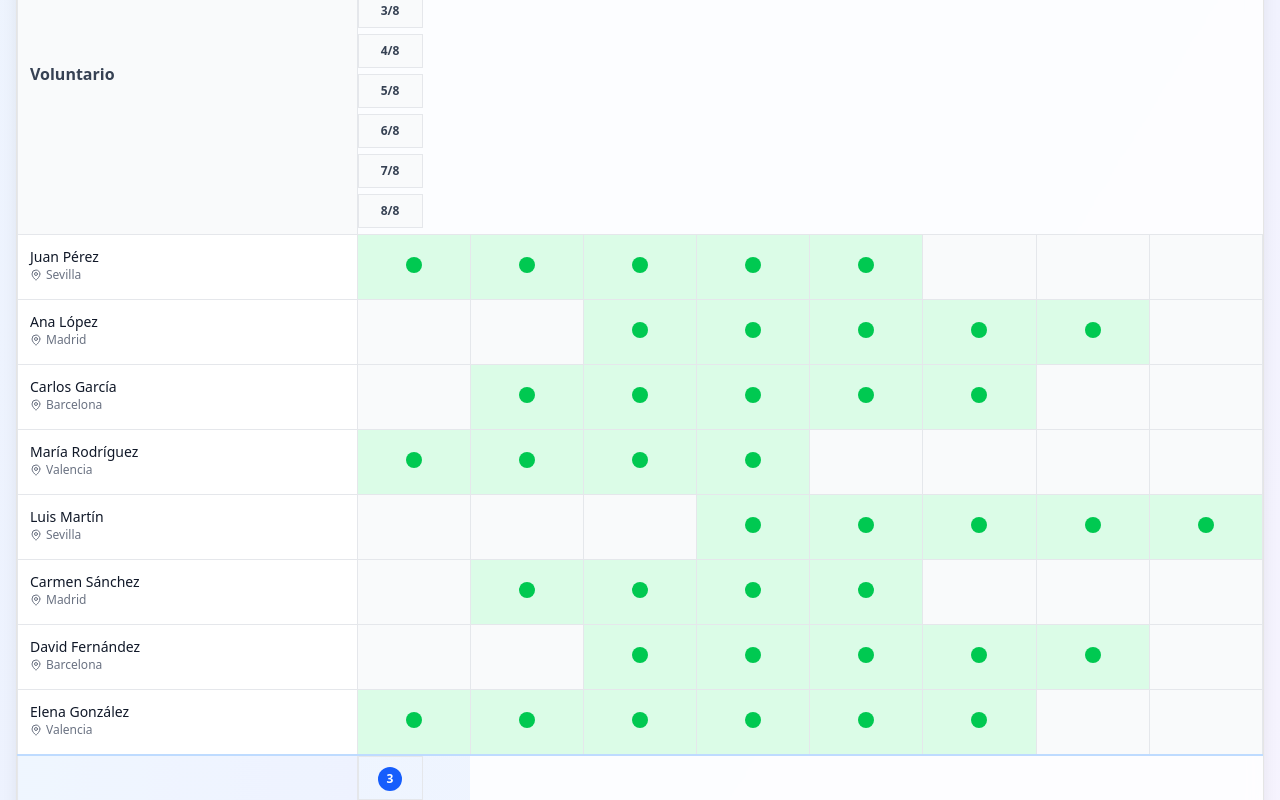
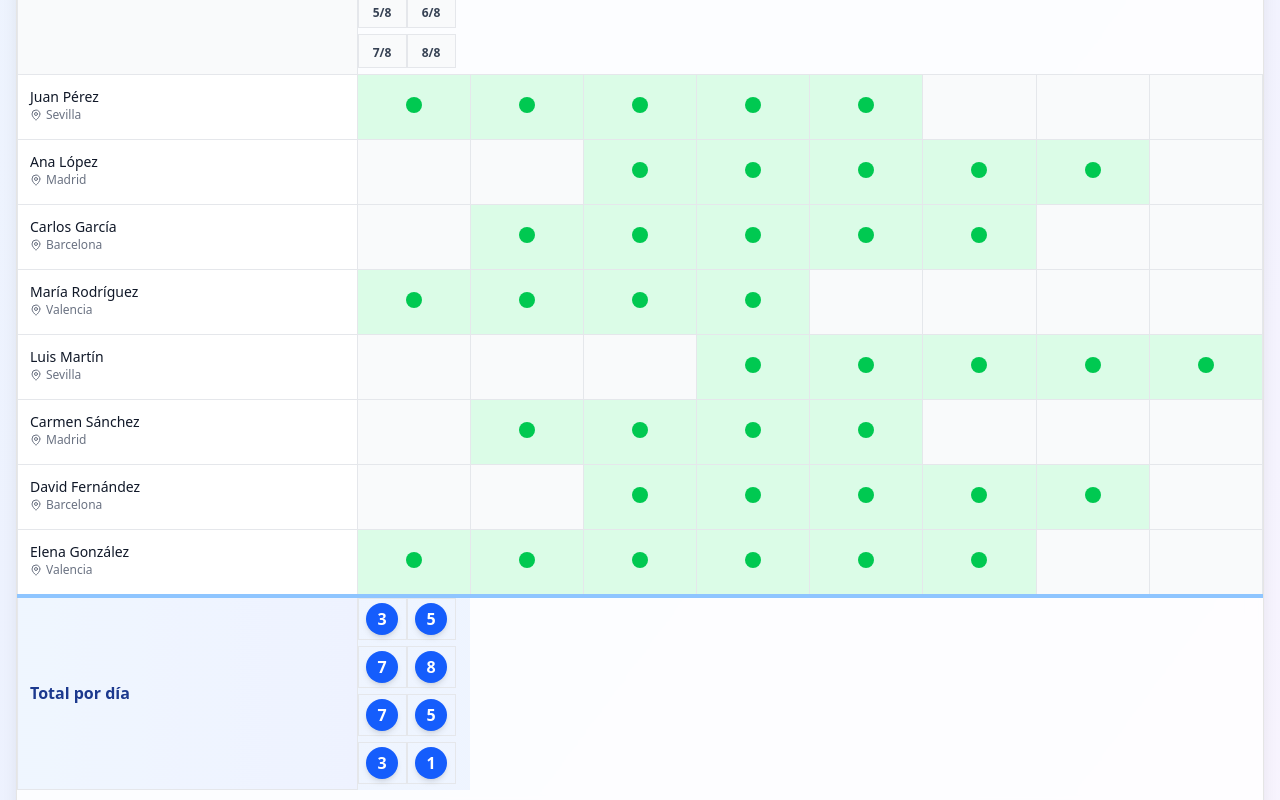
Before and after one commit to eduarsoyyo/volunteersKadampa, a React (Vite) app: page / in a window 1280 px wide. Shown: the part 700-1500 px from the top of the page. Built offline with nearby package versions, Linux system fonts and the light colour scheme.

Commit message:
menus_horizontal

```diff
--- a/src/App.jsx
+++ b/src/App.jsx
@@ -391,25 +391,18 @@ function App() {
                   {/* Encabezado con fechas */}
                     <thead>
                       <tr>
-                      <th className="sticky left-0 bg-gray-50 border border-gray-200 p-3 text-left font-semibold text-gray-700 w-48 z-20">
+                        <th className="sticky left-0 bg-gray-50 border border-gray-200 p-2 text-left font-semibold text-gray-700 w-48 z-20">
                           Voluntario
                         </th>
                         {rangoFechas.map((fecha, index) => (
-                        <Tooltip
-                          key={index}
-                          content={formatearFechaCompleta(fecha)}
-                          position="bottom"
-                        >
-                          <th className="border border-gray-200 p-2 text-center font-semibold text-gray-700 w-16 bg-gray-50 hover:bg-gray-100 transition-colors cursor-help">
-                            <div className="text-xs whitespace-nowrap">
-                              {formatearFecha(fecha)}
-                            </div>
+                          <Tooltip key={index} content={formatearFechaCompleta(fecha)} position="bottom">
+                            <th className="border border-gray-200 px-2 py-1 text-center font-semibold text-gray-700 w-12 bg-gray-50 hover:bg-gray-100 transition-colors cursor-help">
+                              <span className="text-xs inline-block">{formatearFecha(fecha)}</span>
                             </th>
                           </Tooltip>
                         ))}
                       </tr>
                     </thead>
-
                   {/* Filas de voluntarios */}
                   <tbody>
                     {voluntariosFiltrados.map((voluntario, voluntarioIndex) => (
@@ -479,21 +472,17 @@ function App() {
                     ))}
 
                     {/* Fila de totales */}
-                    <tr className="bg-gradient-to-r from-blue-50 to-indigo-50 border-t-2 border-blue-200">
+                      <tr className="border-t-4 border-blue-300 bg-gradient-to-r from-blue-50 to-indigo-50">
                         <td className="sticky left-0 bg-gradient-to-r from-blue-50 to-indigo-50 border border-gray-200 p-3 font-bold text-blue-900 z-10">
                           Total por día
                         </td>
                         {rangoFechas.map((fecha, fechaIndex) => {
                           const total = calcularTotalPorDia(fecha)
                           return (
-                          <Tooltip
-                            key={fechaIndex}
-                            content={`${total} voluntarios disponibles el ${formatearFechaCompleta(fecha)}`}
-                            position="top"
-                          >
-                            <td className="border border-gray-200 p-2 text-center font-bold text-blue-900 hover:bg-blue-100 transition-colors cursor-help w-16">
-                              <div className={`inline-flex items-center justify-center w-6 h-6 rounded-full transition-all duration-200 text-xs ${
-                                total > 0 ? 'bg-blue-600 text-white' : 'bg-gray-200 text-gray-500'
+                            <Tooltip key={fechaIndex} content={`${total} voluntarios disponibles el ${formatearFechaCompleta(fecha)}`} position="top">
+                              <td className="border border-gray-200 p-1 text-center hover:bg-blue-100 transition-colors cursor-help w-12">
+                                <div className={`inline-flex items-center justify-center w-8 h-8 rounded-full font-bold transition-all duration-200 ${
+                                  total > 0 ? 'bg-blue-600 text-white hover:scale-110 shadow-md' : 'bg-gray-200 text-gray-500'
                                 }`}>
                                   {total}
                                 </div>
@@ -502,6 +491,7 @@ function App() {
                           )
                         })}
                       </tr>
+
                   </tbody>
                 </table>
               </div>
```
Lines whose indentation alone changed are shown as unchanged.
